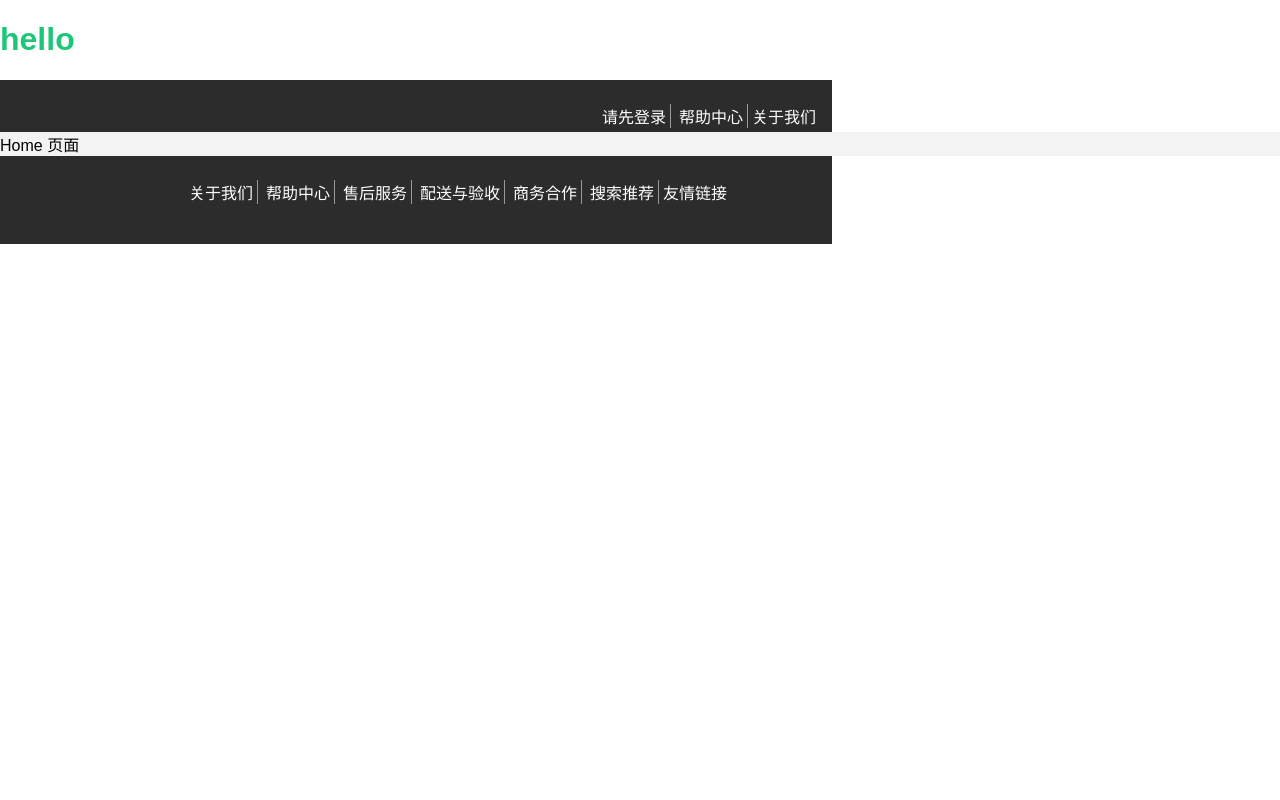
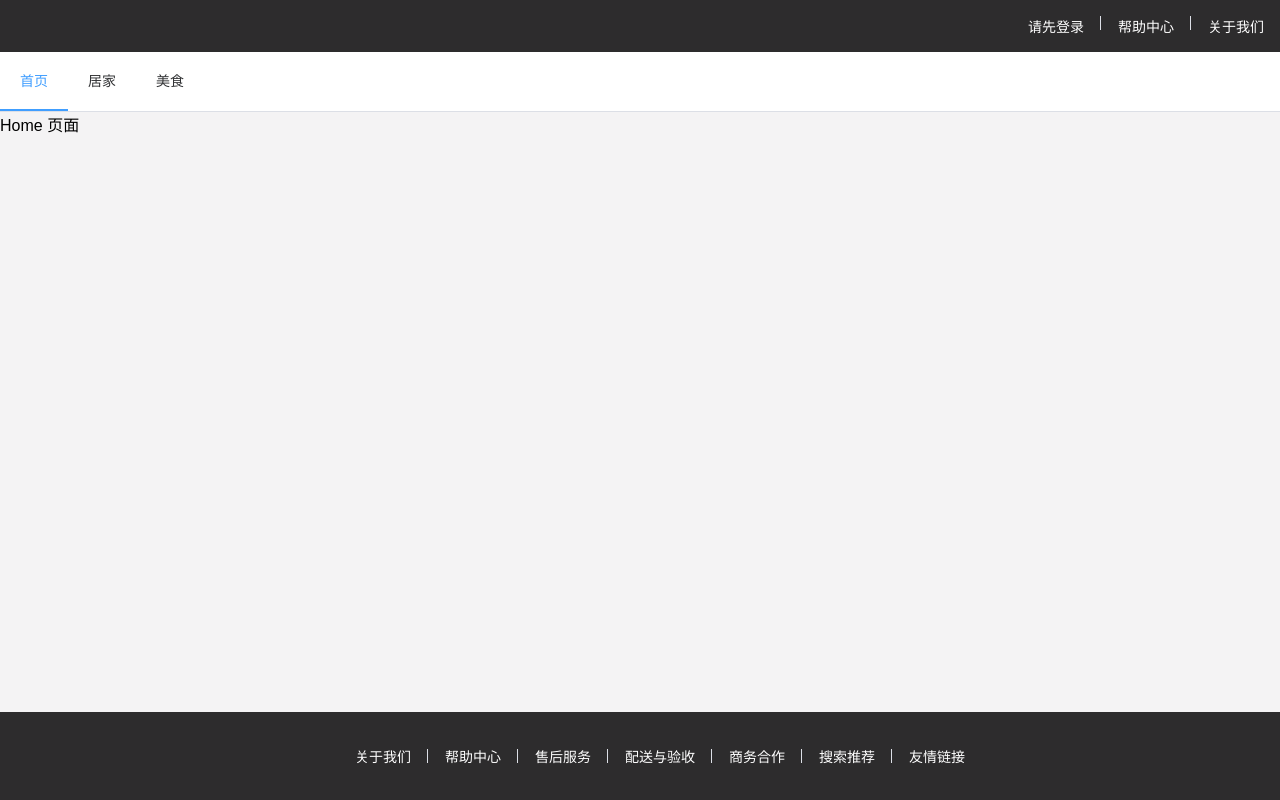
Before and after one commit to castelain/vue3-rabbits, a Vue app: page / in a window 1280 px wide. Built offline with nearby package versions, Linux system fonts and the light colour scheme; no server answers; a web font is replaced by a local one.

Commit message:
feat: 使用 iconfont 字体图表

```diff
--- a/index.html
+++ b/index.html
@@ -5,6 +5,7 @@
     <link rel="icon" href="/favicon.ico">
     <meta name="viewport" content="width=device-width, initial-scale=1.0">
     <title>Vite App</title>
+    <link rel="stylesheet" href="/src/assets/iconfont/index.css" >
   </head>
   <body>
     <div id="app"></div>
--- a/package.json
+++ b/package.json
@@ -9,6 +9,7 @@
     "lint": "eslint . --ext .vue,.js,.jsx,.cjs,.mjs --fix --ignore-path .gitignore"
   },
   "dependencies": {
+    "@element-plus/icons": "^0.0.11",
     "axios": "^1.4.0",
     "element-plus": "^2.3.9",
     "pinia": "^2.1.6",
--- a/src/App.vue
+++ b/src/App.vue
@@ -1,80 +1,15 @@
 <script setup>
-import { getCategory } from '@/apis/testAPI.js';
+// import { getCategory } from '@/apis/testAPI.js';
 
-getCategory().then((res) => {
-  console.log(res);
-});
+// getCategory().then((res) => {
+//   console.log(res);
+// });
 
 </script>
 
 <template>
-  <h1>hello</h1>
   <RouterView />
 </template>
 
 <style lang="scss" scoped>
-h1 {
-  color: $sucColor;
-}
-header {
-  line-height: 1.5;
-  max-height: 100vh;
-}
-
-.logo {
-  display: block;
-  margin: 0 auto 2rem;
-}
-
-nav {
-  width: 100%;
-  font-size: 12px;
-  text-align: center;
-  margin-top: 2rem;
-}
-
-nav a.router-link-exact-active {
-  color: var(--color-text);
-}
-
-nav a.router-link-exact-active:hover {
-  background-color: transparent;
-}
-
-nav a {
-  display: inline-block;
-  padding: 0 1rem;
-  border-left: 1px solid var(--color-border);
-}
-
-nav a:first-of-type {
-  border: 0;
-}
-
-@media (min-width: 1024px) {
-  header {
-    display: flex;
-    place-items: center;
-    padding-right: calc(var(--section-gap) / 2);
-  }
-
-  .logo {
-    margin: 0 2rem 0 0;
-  }
-
-  header .wrapper {
-    display: flex;
-    place-items: flex-start;
-    flex-wrap: wrap;
-  }
-
-  nav {
-    text-align: left;
-    margin-left: -1rem;
-    font-size: 1rem;
-
-    padding: 1rem 0;
-    margin-top: 1rem;
-  }
-}
 </style>
--- /dev/null
+++ b/src/assets/iconfont/index.css
@@ -0,0 +1,18 @@
+@font-face {
+  font-family: "iconfont"; /* Project id 4219403 */
+  src: url('//at.alicdn.com/t/c/font_4219403_df1s3ep89mo.woff2?t=1692629263210') format('woff2'),
+       url('//at.alicdn.com/t/c/font_4219403_df1s3ep89mo.woff?t=1692629263210') format('woff'),
+       url('//at.alicdn.com/t/c/font_4219403_df1s3ep89mo.ttf?t=1692629263210') format('truetype');
+}
+
+.iconfont {
+  font-family: "iconfont" !important;
+  font-size: 16px;
+  font-style: normal;
+  -webkit-font-smoothing: antialiased;
+  -moz-osx-font-smoothing: grayscale;
+}
+
+.icon-user:before {
+  content: "\e7ae";
+}
--- a/src/views/Layout/components/LayoutFooter.vue
+++ b/src/views/Layout/components/LayoutFooter.vue
@@ -6,11 +6,17 @@
   <div class="layout-footer">
     <ul class="link-group">
       <li>关于我们</li>
+      <el-divider direction="vertical" />
       <li>帮助中心</li>
+      <el-divider direction="vertical" />
       <li>售后服务</li>
+      <el-divider direction="vertical" />
       <li>配送与验收</li>
+      <el-divider direction="vertical" />
       <li>商务合作</li>
+      <el-divider direction="vertical" />
       <li>搜索推荐</li>
+      <el-divider direction="vertical" />
       <li>友情链接</li>
     </ul>
   </div>
@@ -18,10 +24,14 @@
 
 <style lang="scss" scoped>
   .layout-footer {
-    width: 100vh;
+    // width: 100vw;
     height: 72px;
     padding: 8px 16px;
     background-color: $mainBgColor;
+    display: flex;
+    justify-content: center;
+    align-items: center;
+    font-size: 14px;
     .link-group {
       width: 100%;
       list-style: none;
@@ -29,11 +39,11 @@
       display: flex;
       justify-content: center;
       align-items: center;
-      gap: 4px;
-      li:not(:last-child) {
-        border-right: 1px solid #999;
-        padding: 0 4px;
-      }
+      gap: 8px;
+      // li:not(:last-child) {
+      //   border-right: 1px solid #999;
+      //   padding: 0 8px;
+      // }
     }
   }
 </style>
--- a/src/views/Layout/components/LayoutHeader.vue
+++ b/src/views/Layout/components/LayoutHeader.vue
@@ -1,15 +1,42 @@
 <script setup>
+import { ref } from "vue";
 
+const activeIndex = ref("1");
+const categories = [
+  {
+    name: '首页',
+    key: '1'
+  },
+  {
+    name: '居家',
+    key: '2'
+  },
+  {
+    name: '美食',
+    key: '3'
+  },
+];
+const handleSelect = (key, keyPath) => {
+  console.log("handleSelect: ", key, keyPath);
+};
 </script>
 
 <template>
   <div class="layout-header">
-    <div></div>
+    <el-menu
+      :default-active="activeIndex"
+      mode="horizontal"
+      @select="handleSelect"
+    >
+      <el-menu-item :index="category.key" v-for="category of categories" :key="category.key">
+        {{ category.name }}
+      </el-menu-item>
+    </el-menu>
   </div>
 </template>
 
 <style lang="scss" scoped>
-  .layout-header {
-    background-color: white;
-  }
+.layout-header {
+  background-color: white;
+}
 </style>
--- a/src/views/Layout/components/LayoutNav.vue
+++ b/src/views/Layout/components/LayoutNav.vue
@@ -5,8 +5,13 @@
 <template>
   <div class="layout-nav">
     <ul class="link-group">
-      <li>请先登录</li>
+      <li>
+        <i class="iconfont icon-user"></i>
+        请先登录
+      </li>
+      <el-divider direction="vertical" />
       <li>帮助中心</li>
+      <el-divider direction="vertical" />
       <li>关于我们</li>
     </ul>
   </div>
@@ -14,20 +19,24 @@
 
 <style lang="scss" scoped>
   .layout-nav {
-    width: 100vh;
+    // width: 100vw;
+    display: flex;
+    align-items: center;
+    justify-content: flex-end;
     height: 36px;
     padding: 8px 16px;
     background-color: $mainBgColor;
+    font-size: 14px;
     .link-group {
       list-style: none;
       color: white;
       display: flex;
-      justify-content: flex-end;
-      gap: 4px;
-      li:not(:last-child) {
-        border-right: 1px solid #999;
-        padding: 0 4px;
-      }
+      // justify-content: flex-end;
+      gap: 8px;
+      // li:not(:last-child) {
+      //   border-right: 1px solid #999;
+      //   padding: 0 8px;
+      // }
     }
   }
 </style>
--- a/src/views/Layout/index.vue
+++ b/src/views/Layout/index.vue
@@ -1,21 +1,28 @@
 <script setup>
-  import LayoutNav from '@/views/Layout/components/LayoutNav';
-  import LayoutHeader from '@/views/Layout/components/LayoutHeader';
-  import LayoutFooter from '@/views/Layout/components/LayoutFooter';
-
+import LayoutNav from "@/views/Layout/components/LayoutNav.vue";
+import LayoutHeader from "@/views/Layout/components/LayoutHeader.vue";
+import LayoutFooter from "@/views/Layout/components/LayoutFooter.vue";
 </script>
 
 <template>
-  <LayoutNav />
-  <LayoutHeader />
-  <div class="main">
-    <RouterView />
+  <div class="layout">
+    <LayoutNav />
+    <LayoutHeader />
+    <div class="main">
+      <RouterView />
+    </div>
+    <LayoutFooter />
   </div>
-  <LayoutFooter />
 </template>
 
 <style lang="scss" scoped>
+.layout {
+  min-height: 100vh;
+  display: flex;
+  flex-direction: column;
   .main {
+    flex: 1;
     background-color: $defaultBgColor;
   }
+}
 </style>
```
Also changed, not shown: 1 other file (tests, documents, lock files or other folders).
